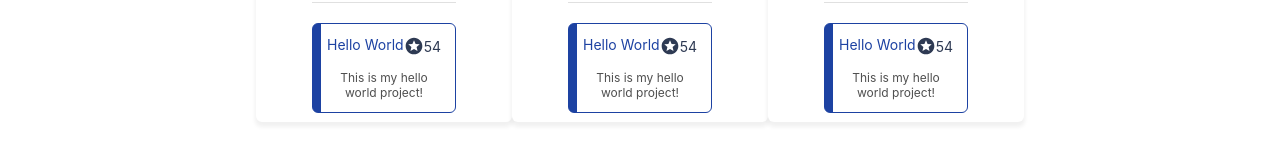
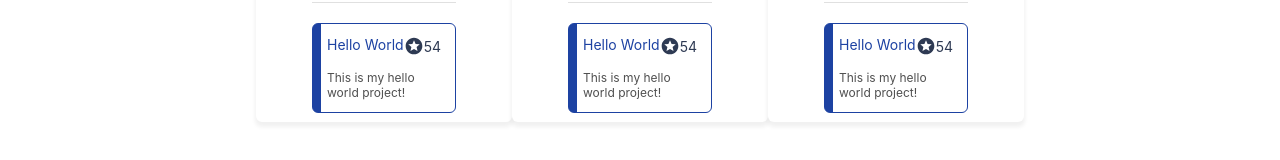
Before and after one commit to GIT-RR/git-hub-top-users-dashboard, a React (Create React App) app: page / in a window 1280 px wide. Shown: the part 375-535 px from the top of the page. Built offline with nearby package versions, Linux system fonts and the light colour scheme.

Commit message:
fix: layout of description

```diff
--- a/public/index.html
+++ b/public/index.html
@@ -5,10 +5,7 @@
     <link rel="icon" href="%PUBLIC_URL%/favicon.ico" />
     <meta name="viewport" content="width=device-width, initial-scale=1" />
     <meta name="theme-color" content="#000000" />
-    <meta
-      name="description"
-      content="Web site created using create-react-app"
-    />
+    <meta name="description" content="Web site created using create-react-app" />
     <link rel="apple-touch-icon" href="%PUBLIC_URL%/logo192.png" />
     <!--
       manifest.json provides metadata used when your web app is installed on a
@@ -24,6 +21,11 @@
       work correctly both with client-side routing and a non-root public URL.
       Learn how to configure a non-root public URL by running `npm run build`.
     -->
+    <link
+      href="https://fonts.googleapis.com/css2?family=Roboto:wght@300;500&display=swap"
+      rel="stylesheet"
+    />
+
     <title>React App</title>
   </head>
   <body>
--- a/src/components/feature/Dashboard/components/UserCard/components/MostStarredRepo/MostStarredRepo.scss
+++ b/src/components/feature/Dashboard/components/UserCard/components/MostStarredRepo/MostStarredRepo.scss
@@ -23,5 +23,6 @@
     font-size: 12px;
     color: #4f4f4f;
     margin-top: 14px;
+    text-align: start;
   }
 }
```
Also changed, not shown: 1 other file (tests, documents, lock files or other folders).
